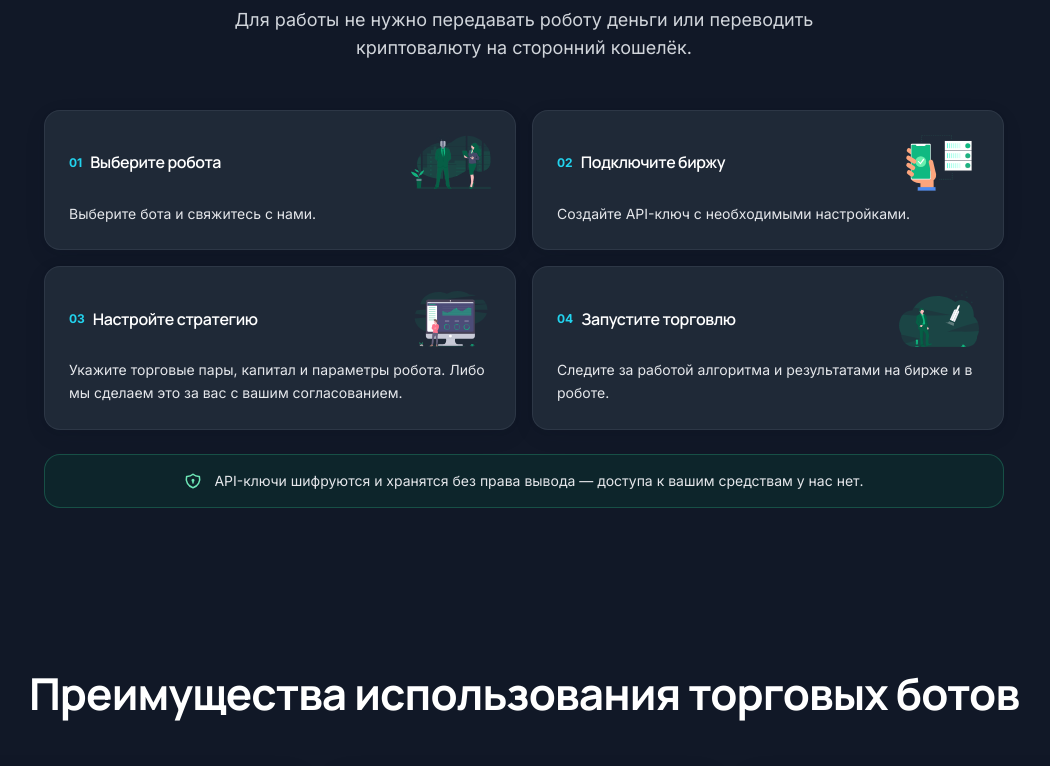
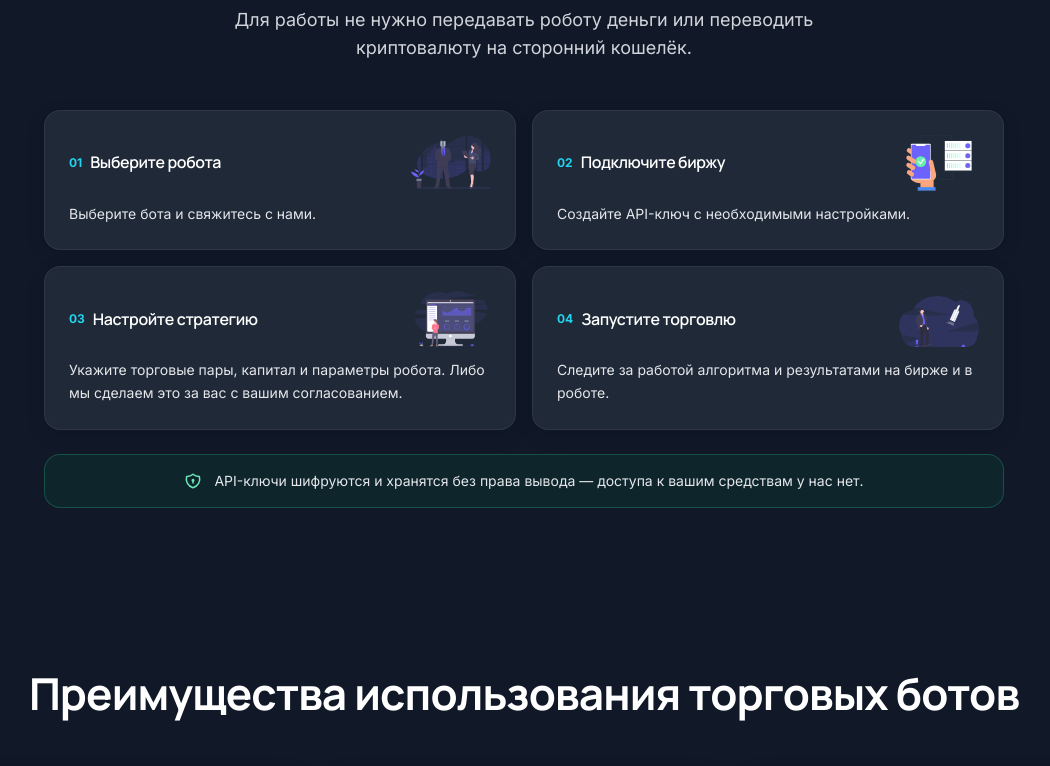
Before and after one commit to konkovev-cyber/TradingAutoPilot, a React (Vite) app: page / in a window 1280 px wide. Shown: the part 2940-3706 px from the top of the page, without its empty margins (116-1166 px from the left). Built offline with nearby package versions, Linux system fonts and the light colour scheme; no server answers; the database is empty.

Commit message:
style(illustrations): keep original undraw colors, no green recolor

```diff
--- a/src/components/ui/Illustration.tsx
+++ b/src/components/ui/Illustration.tsx
@@ -50,21 +50,8 @@ import successfulPurchase from "@/assets/illustrations/successful_purchase.svg?r
 import clickHere from "@/assets/illustrations/click_here.svg?raw";
 import inProgress from "@/assets/illustrations/in_progress.svg?raw";
 
-const PRIMARY = "#10b981";
-const DARK = "#065f46";
-const LIGHT = "#d1fae5";
-
 function paint(svg: string): string {
-  return svg
-    .replace(/#3f3d56/gi, DARK)
-    .replace(/#2f2e41/gi, DARK)
-    .replace(/#e6e6e6/gi, LIGHT)
-    .replace(/#f2f2f2/gi, "#ecfdf5")
-    .replace(/#ffb8b8|#ffd1dc|#ff6584|#fbaaa2|#a0616a|#8d5524|#ffb9b9/gi, "#fcd9c0")
-    .replace(/#6c63ff|#5f5fd6|#3a3a7a|#4d4dff|#6c5ce7|#3a0ca3|#4361ee|#4895ef/gi, PRIMARY)
-    .replace(/#0bcea6|#00b894|#00cec9|#06d6a0/gi, PRIMARY)
-    .replace(/#f9c5d1|#f9c5d0/gi, "#a7f3d0")
-    .replace(/#ccc/gi, "#a7f3d0");
+  return svg;
 }
 
 const LIBRARY: Record<string, string> = {
```
